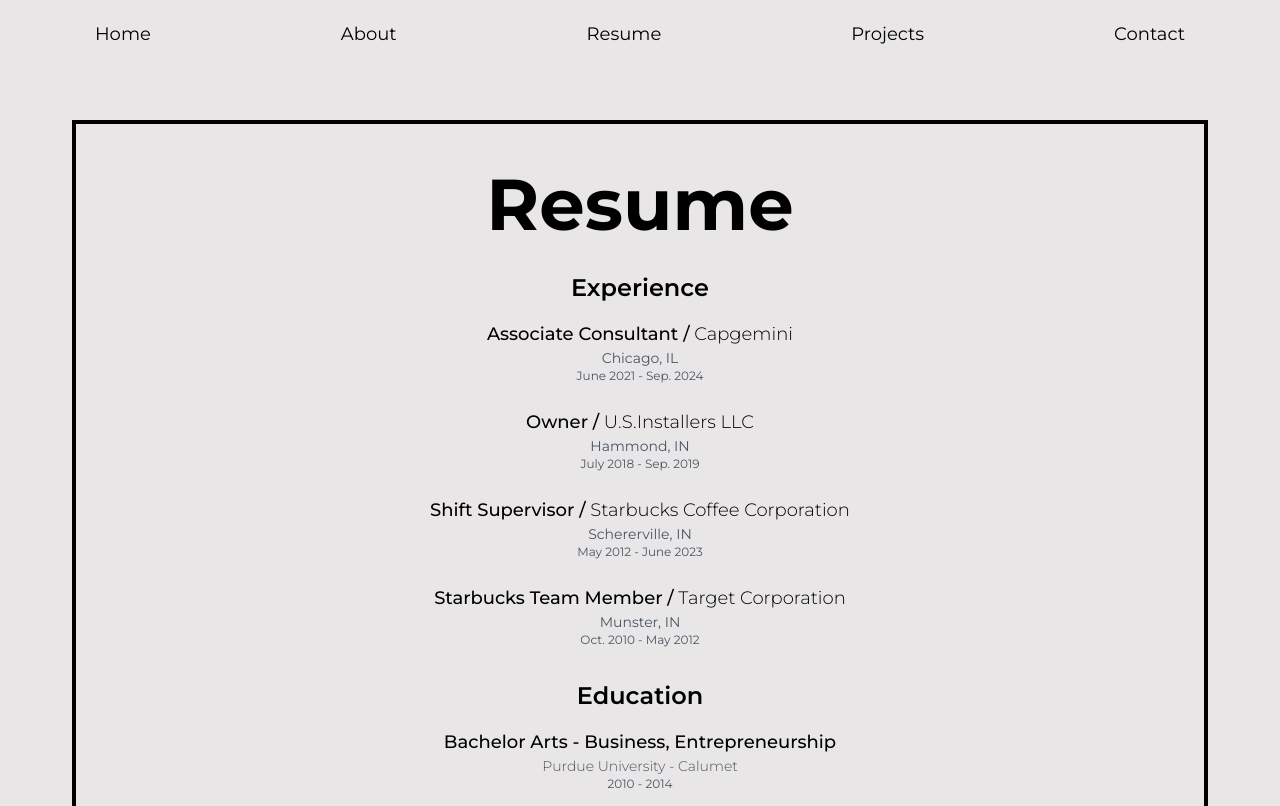
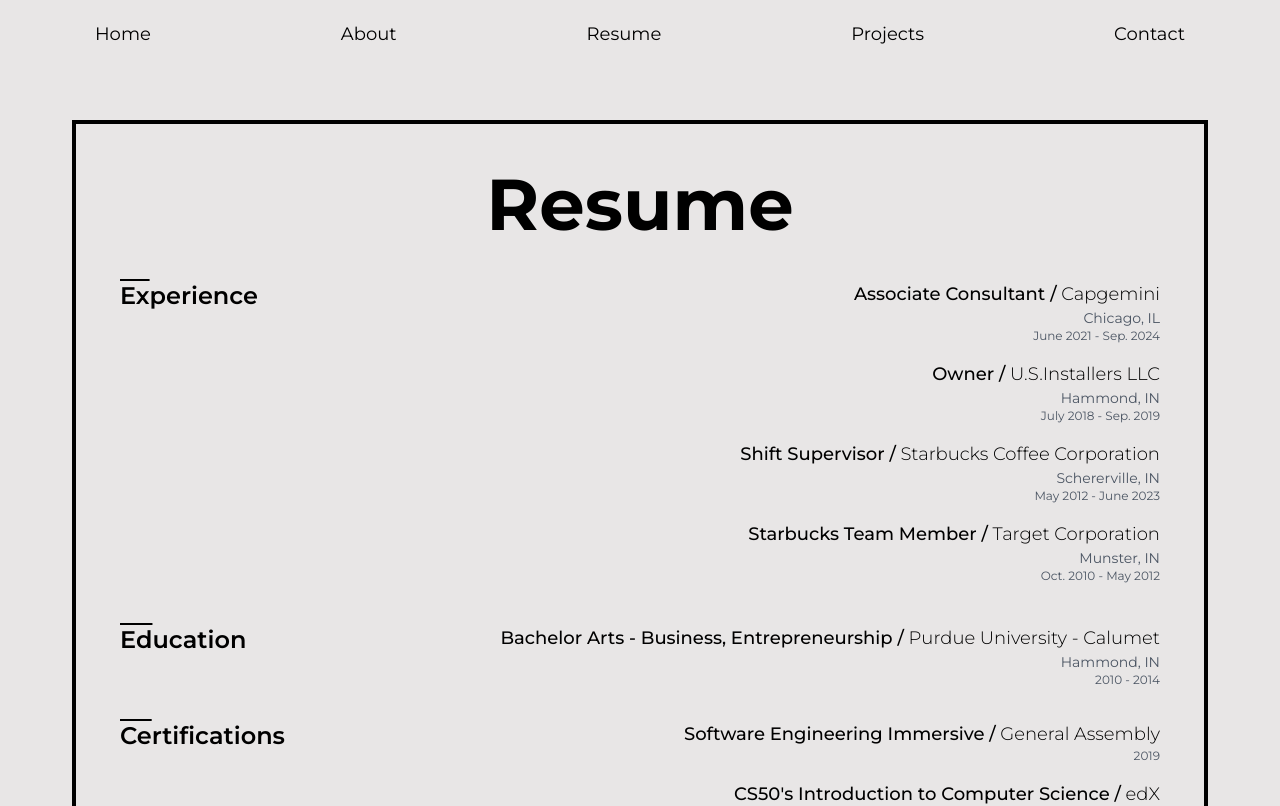
Before and after one commit to MidKnight92/stephanie-viveros-react-portfolio, a React (Vite) app: page /resume in a window 1280 px wide. Shown: the top 806 px of the page. Built offline with nearby package versions, Linux system fonts and the light colour scheme.

Commit message:
Adjust styling to the resume. Clean up

```diff
--- a/src/components/Footer.jsx
+++ b/src/components/Footer.jsx
@@ -38,6 +38,9 @@
           </Link>{" "}
           <Link className="footer-link" to="/about">
             About
+          </Link>{" "}
+          <Link className="footer-link" to="/resume">
+            Resume
           </Link>{" "}
           <Link className="footer-link" to="/projects">
             Projects
--- a/src/components/Home.jsx
+++ b/src/components/Home.jsx
@@ -40,7 +40,7 @@
           </li>
           <li>
             <a href="https://docs.google.com/document/d/14taZmzSKYwsTdVMHeAdPs3aSg9U5ZA94pt1s56VxX8g/edit?usp=sharing" target="_blank">
-              <i className="fa-solid fa-file-pdf fa-2xl hover:opacity-50" />
+              <i className="fa-solid fa-file-lines fa-2xl hover:opacity-50" />
             </a>
           </li>
         </ul>
--- a/src/constants.jsx
+++ b/src/constants.jsx
@@ -16,7 +16,7 @@
 export const location = "Chicago, IL";
 
 export const resume = {
-  Expierence: [
+  experience: [
     {
       title: "Associate Consultant",
       company: "Capgemini",
@@ -46,87 +46,87 @@
       description: "",
     },
   ],
-  Education: {
+  education: {
     title: "Bachelor Arts - Business, Entrepreneurship",
     facility: "Purdue University - Calumet",
     location: "Hammond, IN",
     duration: "2010 - 2014",
   },
-  Certifications: [
+  certifications: [
     {
       title: "Software Engineering Immersive",
-      company: "General Assembly",
-      duration: "2019",
+      issuer: "General Assembly",
+      year: "2019",
     },
     {
       title: "CS50's Introduction to Computer Science",
-      company: "edX",
-      duration: "2020",
+      issuer: "edX",
+      year: "2020",
     },
     {
       title: "Oracle Certified Associate, Java SE 8 Programmer",
-      company: "Oracle",
-      duration: "2021",
+      issuer: "Oracle",
+      year: "2021",
     },
     {
       title: "TypeScript Essential Training",
-      company: "LinkedIn Learning",
-      duration: "2021",
+      issuer: "LinkedIn Learning",
+      year: "2021",
     },
-    {
+      {
       title: "Learning Jira Software",
-      company: "LinkedIn Learning",
-      duration: "2020",
+      issuer: "LinkedIn Learning",
+      year: "2021",
     },
     {
       title: "Postman Essential Training",
-      company: "LinkedIn Learning",
-      duration: "2021",
+      issuer: "LinkedIn Learning",
+      year: "2021",
     },
     {
       title: "React Basics",
-      company: "Coursera",
-      duration: "2024",
+      issuer: "Coursera",
+      year: "2024",
     },
     {
       title: "Angular - The Complete Guide (2024 Edition)",
-      company: "Udemy",
-      duration: "2024 - Exp. 2025",
+      issuer: "Udemy",
+      year: "2024 - Exp. 2025",
     },
     {
       title: "Angular (Basic) Certificate",
-      company: "HackerRank",
-      duration: "2024",
+      issuer: "HackerRank",
+      year: "2024",
     },
     {
       title: "Angular (Intermediate) Certificate",
-      company: "HackerRank",
-      duration: "2024",
+      issuer: "HackerRank",
+      year: "2024",
     },
     {
       title: "React Essential Training Certificate",
-      company: "LinkedIn Learning",
-      duration: "2024",
+      issuer: "LinkedIn Learning",
+      year: "2024",
     },
     {
       title: "React Hooks",
-      company: "LinkedIn Learning",
-      duration: "2024",
+      issuer: "LinkedIn Learning",
+      year: "2024",
     },
     {
       title: "React: State Management",
-      company: "LinkedIn Learning",
-      duration: "2024",
+      issuer: "LinkedIn Learning",
+      year: "2024",
     },
     {
       title: "React: Using TypeScript",
-      company: "LinkedIn Learning",
-      duration: "2024",
+      issuer: "LinkedIn Learning",
+      year: "2024",
     },
     {
       title: "React.js: Essential",
-      company: "LinkedIn Learning",
-      duration: "2024",
+      issuer: "LinkedIn Learning",
+      year: "2024",
     },
   ],
 };
--- a/src/index.css
+++ b/src/index.css
@@ -51,4 +51,21 @@
     rounded-full
     hover:font-semibold;
   }
+
+  .resume-project-section-header {
+    @apply text-2xl
+    font-semibold
+    sm:text-xl
+    md:text-3xl
+    lg:text-2xl
+    mb-4;
+  }
+
+  .form-input {
+    @apply border-black
+    bg-[#e8e6e6]
+    border-b-2
+    outline-none
+    appearance-none
+  }
 }
--- a/src/routes/Contact.jsx
+++ b/src/routes/Contact.jsx
@@ -70,7 +70,7 @@
         {/* <label className="block"> */}
           {/* <span className="block">Name</span> */}
           <input
-            className="border-black border-b-2 outline-none bg-[#e8e6e6] appearance-none"
+            className="form-input"
             onChange={handleChange}
             name="name"
             type="text"
@@ -84,12 +84,12 @@
         {/* <label className="block"> */}
           {/* <span className="block">Email</span> */}
           <input
-            className="border-black border-b-2 outline-none bg-[#e8e6e6] appearance-none"
+            className="form-input"
             onChange={handleChange}
             name="email"
             type="email"
             value={formData.email}
-            placeholder="E-mail"
+            placeholder="Email"
             required
           />{" "}
         {/* </label> */}
@@ -98,7 +98,7 @@
         {/* <label className="block"> */}
           {/* <span className="hidden">Message</span> */}
           <textarea
-            className="border-black bg-[#e8e6e6] border-b-2 outline-none  appearance-none"
+            className="form-input"
             onChange={handleChange}
             name="message"
             value={formData.message}
--- a/src/routes/Projects.jsx
+++ b/src/routes/Projects.jsx
@@ -15,33 +15,31 @@
     setDisplayOlderProjects(!displayOlderProjects);
   };
   return (
-    <div className="main-content">
-      <h1 className="text-center">Projects</h1>
-      <p>Here are some of the projects I worked on</p>
+    <div className="main-content text-center">
+      <h1>Projects</h1>
+      <p>
+        Take a look at my <a className="text-gray-600 font-bold hover:underline" href={githubUrl}>GitHub</a>. I have{" "}
+        {data.public_repos} repositories that consist of personal, group,
+        assignments, and lessons that I have done from the start of my software engineering
+        journey.
+      </p>
       <section>
-        <h2>Newer Projects</h2>
-        <i>This website being my latest.</i>
+        <h2 className="resume-project-section-header text-center">Newer Projects</h2>
+        <p className="italic">This website being my latest.</p>
       </section>
       {!displayOlderProjects ? (
-        <button onClick={handleClick}>Show Older Projects</button>
+        <button className="btn" onClick={handleClick}>Show Older Projects</button>
       ) : (
         <section>
-          <h2>Projects I completed for CS50W</h2>
+          <h2 className="resume-project-section-header text-center">Older Projects</h2>
           <Suspense fallback={<Loading />}>
             <Videos />
           </Suspense>
         </section>
       )}
       {displayOlderProjects && (
-        <button onClick={handleClick}>Close Older Projects</button>
+        <button className="btn" onClick={handleClick}>Close Older Projects</button>
       )}
-
-      <p>
-        Take a look at my <a href={githubUrl}>GitHub</a>. I have{" "}
-        {data.public_repos} repositories that consist of personal, group,
-        assignments, and lessons that I have done from the start of my developer
-        journey.
-      </p>
     </div>
   );
 };
--- a/src/routes/Resume.jsx
+++ b/src/routes/Resume.jsx
@@ -1,66 +1,88 @@
 import useDocumentTitle from "../useDocumentTitle";
 import { resume } from "../constants";
 
+const Item = ({
+  title,
+  subtitle,
+  duration,
+  location,
+  facility,
+  description,
+}) => (
+  <div className="mb-4 text-right">
+    <h3 className="text-lg md:text-lg font-medium">
+      {title} /<span className="font-light"> {subtitle}</span>
+    </h3>
+    {location && (
+      <p className="text-gray-600 sm:text-sm md:text-sm lg:text-sm">
+        {location}
+      </p>
+    )}
+    {facility && <p className="text-gray-600 text-sm font-light">{facility}</p>}
+    {duration && <p className="text-gray-600 text-sm sm:text-xs">{duration}</p>}
+    {description && (
+      <p className="text-base md:text-lg leading-relaxed">{description}</p>
+    )}
+  </div>
+);
 
-const expierence = resume.Expierence.map(
+const experience = resume.experience.map(
   ({ title, company, description, duration, location }) => (
-    <div className="mb-6">
-      <h3 className="text-lg md:text-lg font-medium">
-        {title} /
-        <span className="font-light"> {company}</span>
-      </h3>
-      <p className="text-gray-600 sm:text-sm md:text-sm lg:text-sm">{location}</p>
-      <p className="text-gray-600 text-sm sm:text-xs">{duration}</p>
-      <p className="text-base md:text-lg leading-relaxed">{description}</p>
-    </div>
+    <Item
+      key={`${title}-${company}`}
+      title={title}
+      subtitle={company}
+      duration={duration}
+      location={location}
+      description={description}
+    />
   )
 );
 
-const certifications = resume.Certifications.map(
-  ({ title, company, duration }) => (
-    <div className="mb-6">
-      <h3 className="text-lg md:text-lg font-medium">
-        {title} /
-        <span className="font-light"> {company}</span>
-      </h3>
-      <p className="text-gray-600 text-sm sm:text-xs">{duration}</p>
-    </div>
-  )
+const certifications = resume.certifications.map(({ title, issuer, year }) => (
+  <Item
+    key={`${title}-${issuer}`}
+    title={title}
+    subtitle={issuer}
+    duration={year}
+  />
+));
+
+const education = (
+  <Item
+    key={`${resume.education.title}-${resume.education.facility}`}
+    title={resume.education.title}
+    location={resume.education.location}
+    subtitle={resume.education.facility}
+    duration={resume.education.duration}
+  />
 );
 
 const Resume = ({ title }) => {
   useDocumentTitle({ title });
   return (
-    <div className="main-content text-center">
-      <h1>Resume</h1>
-      <section className="my-8">
-        <h2 className="text-2xl font-semibold sm:text-xl md:text-3xl lg:text-2xl mb-4">
-          Experience
+    <div className="main-content">
+      <h1 className="text-center mb-10">Resume</h1>
+      <section>
+        <h2 className="-mb-8 resume-project-section-header">
+          <span className="overline">Ex</span>perience
         </h2>
-        {expierence}
+        {experience}
       </section>
-      <section className="mb-8">
-        <h2 className="text-2xl font-semibold sm:text-xl md:text-3xl lg:text-2xl mb-4">
-          Education
+      <section className="mt-10">
+        <h2 className="-mb-8 resume-project-section-header">
+          <span className="overline">Ed</span>ucation
         </h2>
-        <div className="mb-6">
-          <h3 className="text-lg md:text-lg font-medium">{resume.Education.title}</h3>
-          <p className="text-gray-600 text-sm font-light">{resume.Education.facility}</p>
-          <p className="text-gray-600 text-sm sm:text-xs">{resume.Education.duration}</p>
-        </div>
+        <div className="mb-6">{education}</div>
       </section>
-      <section>
-        <h2 className="text-2xl font-semibold sm:text-xl md:text-3xl lg:text-2xl mb-4">
-          Certifications
+      <section className="mt-8">
+        <h2 className="-mb-8 resume-project-section-header">
+          <span className="overline">Ce</span>rtifications
         </h2>
         {certifications}
       </section>
-      <div>
-        <a
-          className="btn"
-        >
-          Download Resume
-        </a>
+      <div className="my-6">
+        <a className="btn block mx-auto w-min text-center">Download Resume</a>
       </div>
     </div>
   );
```
